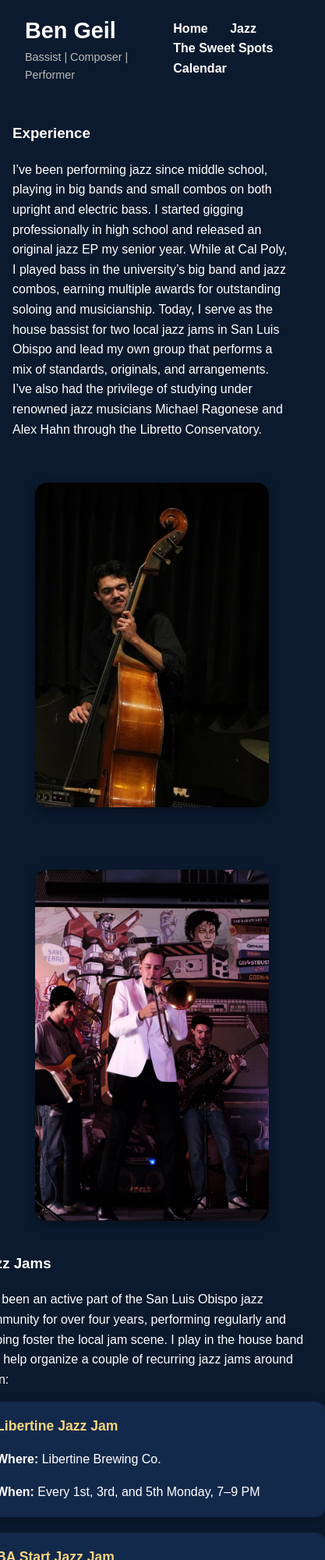
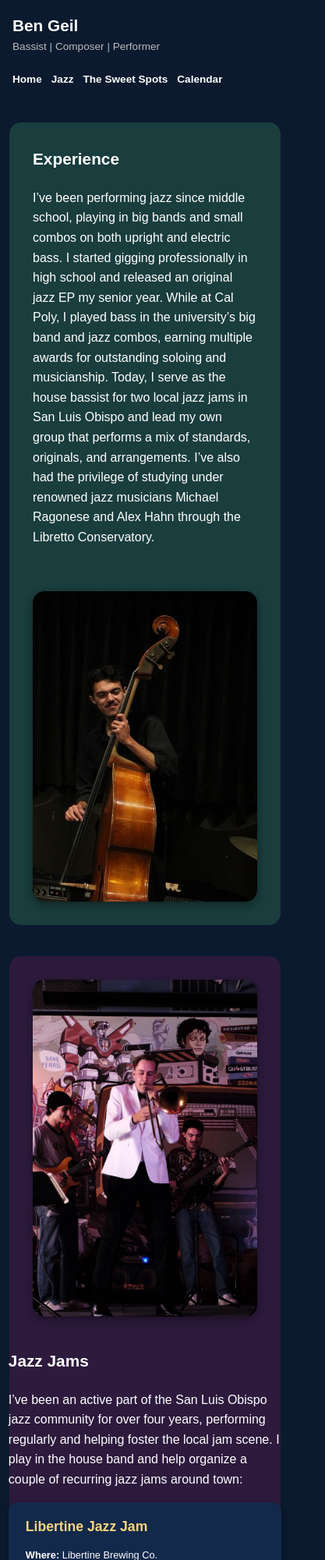
Before and after one commit to bengeil/bengeilmusic, a plain HTML site: page jazz.html in a window 390 px wide. Shown: the top 2000 px of the page at 78% size, 417 px wide, since content can reach past the window. Drawn offline with Linux system fonts and the light colour scheme.

Commit message:
Enhance mobile responsiveness and styling in calendar.html and style.css

```diff
--- a/style.css
+++ b/style.css
@@ -122,14 +122,213 @@ section h2 {
   text-decoration: underline;
 }
 
+/* ---------- Mobile Responsive Styles ---------- */
 @media (max-width: 768px) {
+  /* Header adjustments */
+  header {
+    flex-direction: column;
+    align-items: flex-start;
+    padding: 1rem;
+    max-width: 100%;
+    box-sizing: border-box;
+  }
+
+  header .logo h1 {
+    font-size: 1.5rem;
+  }
+
+  header .logo p {
+    font-size: 0.85rem;
+  }
+
+  nav {
+    margin-top: 1rem;
+    display: flex;
+    flex-wrap: wrap;
+    gap: 0.75rem;
+    max-width: 100%;
+  }
+
+  nav a {
+    margin-left: 0;
+    font-size: 0.9rem;
+  }
+
+  /* Section adjustments */
+  section {
+    padding: 0 1rem;
+    margin: 1.5rem auto;
+    max-width: 100%;
+    box-sizing: border-box;
+  }
+
+  /* Services section */
   #services {
-    padding: 40px 8%;
+    padding: 40px 5%;
+    max-width: 100%;
+    box-sizing: border-box;
   }
 
   #services p {
-    margin-left: 0;        /* removes indent for mobile screens */
+    margin-left: 0;
     max-width: 100%;
+    font-size: 1rem;
+  }
+
+  #services h3 {
+    font-size: 1.2rem;
+    margin-top: 30px;
+  }
+
+  /* Jazz containers - stack vertically on mobile */
+  .jazz-container {
+    flex-direction: column;
+    gap: 20px;
+    margin-bottom: 30px;
+    padding: 20px;
+    max-width: 100%;
+    box-sizing: border-box;
+  }
+
+  .jazz-text {
+    max-width: 90%;
+    font-size: 0.95rem;
+  }
+
+  .jazz-img {
+    width: 100%;
+    max-width: 100%;
+    height: auto;
+    box-sizing: border-box;
+  }
+
+  /* Jam cards - full width on mobile */
+  .jam {
+    width: 90%;
+    max-width: 100%;
+    padding: 12px 16px;
+    box-sizing: border-box;
+  }
+
+  .jam-list {
+    flex-direction: column;
+    gap: 15px;
+  }
+
+  /* Calendar iframe - responsive */
+  .calendar-container {
+    max-width: 100%;
+    box-sizing: border-box;
+  }
+
+  .calendar-container iframe {
+    width: 100% !important;
+    max-width: 100%;
+    height: 400px;
+    box-sizing: border-box;
+  }
+
+  /* Sweet Spots logo */
+  .logo {
+    width: 100%;
+    max-width: 300px;
+    box-sizing: border-box;
+  }
+
+  .sweet-spots-paragraph {
+    padding: 0 1rem;
+    text-indent: 1.5em;
+    max-width: 100%;
+    box-sizing: border-box;
+  }
+
+  /* Bio section */
+  #bio {
+    padding: 0 1rem;
+    max-width: 100%;
+    box-sizing: border-box;
+  }
+
+  #bio p {
+    font-size: 0.95rem;
+    max-width: 100%;
+  }
+
+  /* Contact section */
+  #contact {
+    padding: 0 1rem;
+    max-width: 100%;
+    box-sizing: border-box;
+  }
+
+  #contact ul {
+    padding-left: 1.5rem;
+    max-width: 100%;
+  }
+
+  /* Footer */
+  footer {
+    padding: 1rem;
+    font-size: 0.85rem;
+    max-width: 100%;
+    box-sizing: border-box;
+  }
+
+  /* General typography adjustments */
+  h1, h2, h3 {
+    font-size: 1.3rem;
+  }
+
+  h2 {
+    font-size: 1.5rem;
+  }
+}
+
+/* Extra small devices (phones in portrait) */
+@media (max-width: 480px) {
+  header .logo h1 {
+    font-size: 1.3rem;
+  }
+
+  nav a {
+    font-size: 0.85rem;
+    padding: 0.25rem 0;
+  }
+
+  .jazz-text {
+    font-size: 0.9rem;
+    max-width: 90%;
+  }
+
+  .jam {
+    width: 60%;
+    padding: 8px 12px;
+  }
+
+  .jam h3 {
+    font-size: 0.9rem;
+    width: 100%;
+  }
+
+  .jam p {
+    font-size: 0.8rem;
+  }
+
+  .calendar-container {
+    max-width: 100%;
+    box-sizing: border-box;
+  }
+
+  .calendar-container iframe {
+    height: 350px;
+    max-width: 100%;
+    box-sizing: border-box;
+  }
+
+  section {
+    padding: 0 0.75rem;
+    max-width: 100%;
+    box-sizing: border-box;
   }
 }
 
@@ -143,14 +342,28 @@ section h2 {
 
 .jazz-container {
   display: flex;
+  flex-direction: row;
   align-items: center;
   justify-content: center;
   gap: 40px;
-  flex-wrap: wrap; /* makes it stack on mobile */
-  margin-bottom: 80px;
+  flex-wrap: wrap;
+  margin-bottom: 40px;
+  padding: 30px;
+  border-radius: 15px;
 }
 
-.jazz-text{
+/* Alternating background colors for jazz containers */
+.jazz-container:nth-child(odd) {
+  background-color: #1a3d3d; /* Dark teal */
+  width: 95%;
+}
+
+.jazz-container:nth-child(even) {
+  background-color: #2d1a3d; /* Dark blue-purple */
+  width: 95%;
+}
+
+.jazz-text {
   max-width: 450px;
   font-size: 1rem;
   line-height: 1.6;
@@ -174,7 +387,7 @@ section h2 {
   background-color: #13294b;
   border-radius: 12px;
   padding: 17px 22px;
-  width: 400px;
+  width: 350px;
   box-shadow: 0 4px 12px rgba(0,0,0,0.3);
   transition: transform 0.2s ease, box-shadow 0.2s ease;
 }
@@ -249,11 +462,15 @@ section h2 {
     justify-content: center;
     align-items: center;
     margin-top: 2rem;
+    width: 100%;
+    max-width: 100%;
+    overflow: hidden;
 }
 
 .calendar-container iframe {
     border-radius: 12px;
     box-shadow: 0 0 20px rgba(0, 0, 0, 0.3);
+    max-width: 100%;
 }
 
 /* ---------- Footer ---------- */
```
Also changed, not shown: calendar.html (+1 -1 lines).
